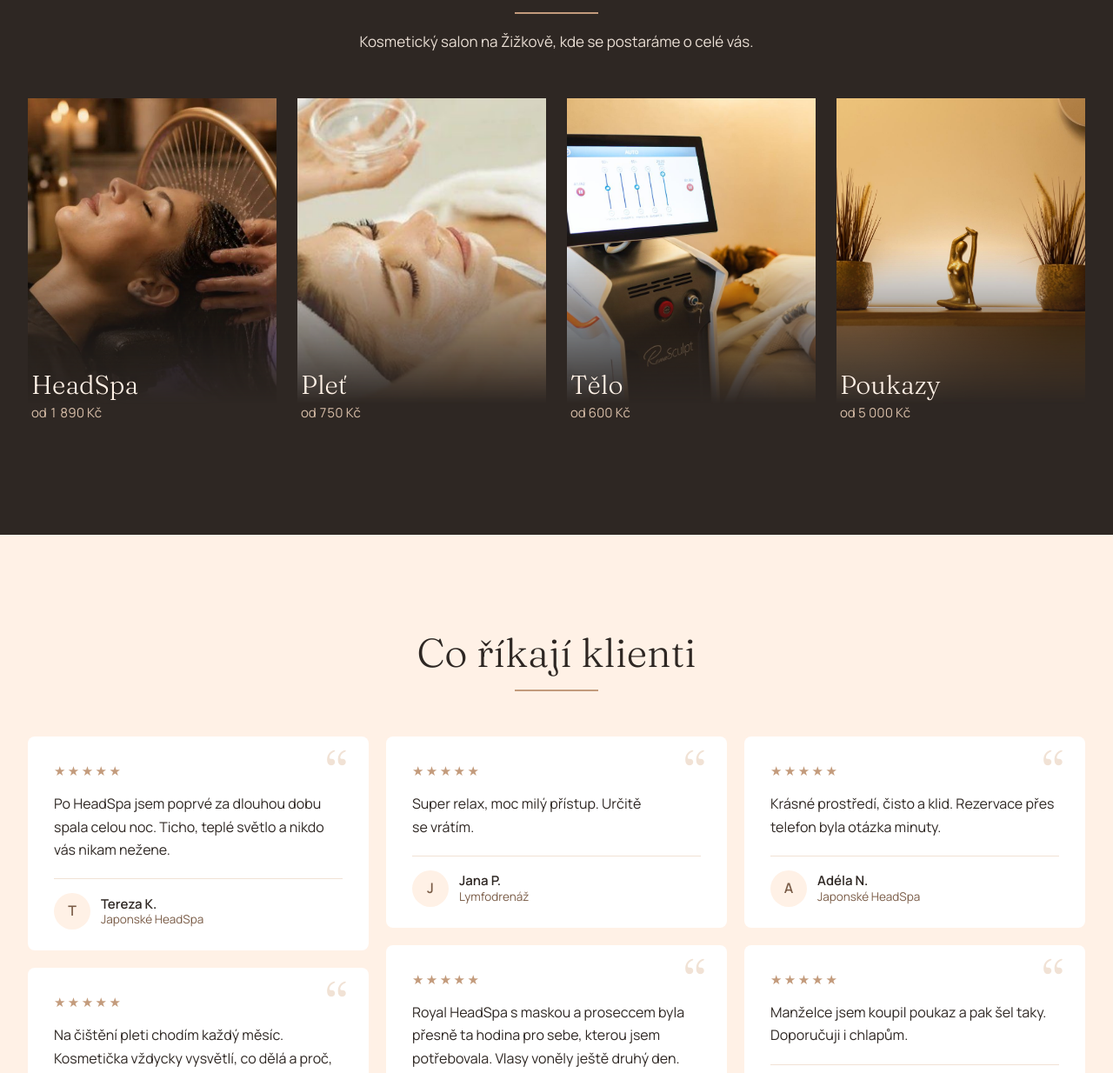
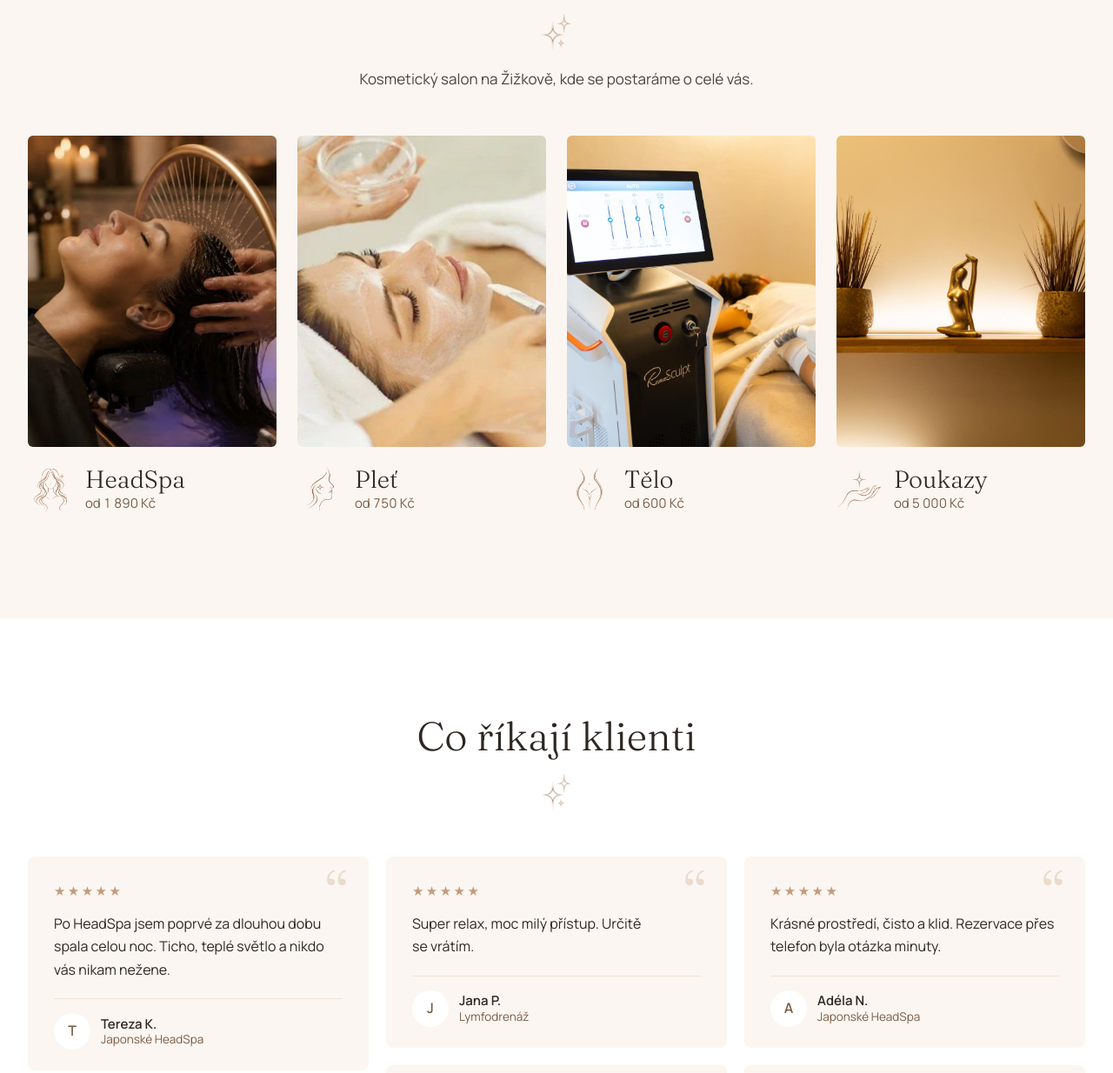
Before and after one commit to oliverhuml12-oss/prestige_beauty, a plain HTML site: page public/index.html in a window 1280 px wide. Shown: the part 924-2158 px from the top of the page at 87% size. Drawn offline with Linux system fonts and the light colour scheme.

Commit message:
Lighten homepage A and add line icons
- Services, reviews, about and footer move from dark brown to white and cream
- Lighter hero shade, softer dark buttons, hairline under the header
- Service cards: photo on top, line icon, name and price below
- Line icons (transparent PNGs) replace the heading bars and mark each service
- PRESTIGE wordmark in Archivo Light with wider tracking

Co-Authored-By: Claude Opus 5.5 <noreply@anthropic.com>
Claude-Session: https://claude.ai/code/session_01R1HoLpxqtvcMH74PHk9ztB

```diff
--- a/public/index.html
+++ b/public/index.html
@@ -6,11 +6,11 @@
   <title>Prestige Beauty Salon · Kosmetika a HeadSpa na Žižkově</title>
   <meta name="description" content="Kosmetický salon na Žižkově. Japonské HeadSpa, péče o pleť, tělo a regenerace, dárkové poukazy. Husitská 106/1, Praha 3.">
   <meta name="robots" content="noindex">
-  <meta name="theme-color" content="#2E2723">
+  <meta name="theme-color" content="#FFFFFF">
   <link rel="icon" type="image/png" href="assets/logo.png">
   <link rel="preconnect" href="https://fonts.googleapis.com">
   <link rel="preconnect" href="https://fonts.gstatic.com" crossorigin>
-  <link rel="stylesheet" href="https://fonts.googleapis.com/css2?family=Archivo:wdth,wght@125,600&family=Fraunces:opsz,wght@9..144,300&family=Manrope:wght@400;500;600&display=swap">
+  <link rel="stylesheet" href="https://fonts.googleapis.com/css2?family=Archivo:wdth,wght@125,300&family=Fraunces:opsz,wght@9..144,300&family=Manrope:wght@400;500;600&display=swap">
   <link rel="stylesheet" href="styles.css">
 </head>
 <body>
@@ -85,25 +85,25 @@
       <div class="wrap">
         <div class="section-head">
           <h2 id="sluzby-title">Hlava. Pleť. Tělo.</h2>
-          <span class="section-head__bar" aria-hidden="true"></span>
+          <img class="section-head__icon" src="assets/icons/jiskry.png" alt="" width="294" height="360">
           <p>Kosmetický salon na Žižkově, kde se postaráme o&nbsp;celé vás.</p>
         </div>
         <ul class="cats">
           <li><a class="cat" href="#kontakt">
             <img src="assets/headspa.jpg" alt="" style="object-position: 30% 50%" loading="lazy">
-            <span class="cat__text"><span class="cat__name">HeadSpa</span><span class="cat__price">od&nbsp;1&nbsp;890&nbsp;Kč</span></span>
+            <span class="cat__text"><img class="cat__icon" src="assets/icons/vlasy.png" alt="" width="276" height="360" loading="lazy"><span class="cat__name">HeadSpa</span><span class="cat__price">od&nbsp;1&nbsp;890&nbsp;Kč</span></span>
           </a></li>
           <li><a class="cat" href="#kontakt">
             <img src="assets/plet.jpg" alt="" loading="lazy">
-            <span class="cat__text"><span class="cat__name">Pleť</span><span class="cat__price">od&nbsp;750&nbsp;Kč</span></span>
+            <span class="cat__text"><img class="cat__icon" src="assets/icons/plet.png" alt="" width="229" height="360" loading="lazy"><span class="cat__name">Pleť</span><span class="cat__price">od&nbsp;750&nbsp;Kč</span></span>
           </a></li>
           <li><a class="cat" href="#kontakt">
             <img src="assets/telo.jpg" alt="" style="object-position: 35% 50%" loading="lazy">
-            <span class="cat__text"><span class="cat__name">Tělo</span><span class="cat__price">od&nbsp;600&nbsp;Kč</span></span>
+            <span class="cat__text"><img class="cat__icon" src="assets/icons/telo.png" alt="" width="216" height="360" loading="lazy"><span class="cat__name">Tělo</span><span class="cat__price">od&nbsp;600&nbsp;Kč</span></span>
           </a></li>
           <li><a class="cat" href="#kontakt">
             <img src="assets/detail.jpg" alt="" loading="lazy">
-            <span class="cat__text"><span class="cat__name">Poukazy</span><span class="cat__price">od&nbsp;5&nbsp;000&nbsp;Kč</span></span>
+            <span class="cat__text"><img class="cat__icon" src="assets/icons/ruka.png" alt="" width="360" height="325" loading="lazy"><span class="cat__name">Poukazy</span><span class="cat__price">od&nbsp;5&nbsp;000&nbsp;Kč</span></span>
           </a></li>
         </ul>
       </div>
@@ -113,7 +113,7 @@
       <div class="wrap">
         <div class="section-head">
           <h2 id="recenze-title">Co říkají klienti</h2>
-          <span class="section-head__bar" aria-hidden="true"></span>
+          <img class="section-head__icon" src="assets/icons/jiskry.png" alt="" width="294" height="360">
         </div>
         <!-- Ukázkové recenze: před spuštěním nahradit skutečnými recenzemi z Google. -->
         <div class="reviews__fade">
@@ -135,6 +135,7 @@
     <section class="about" id="salon" aria-labelledby="salon-title">
       <img class="about__img" src="assets/recepce.jpg" alt="Recepce salonu Prestige" loading="lazy">
       <div class="about__body" id="kontakt">
+        <img class="about__icon" src="assets/icons/prostor.png" alt="" width="212" height="360" loading="lazy">
         <h2 id="salon-title">O&nbsp;salonu</h2>
         <p>Malý salon, který vedou partneři v&nbsp;práci i&nbsp;v&nbsp;životě. Teplé světlo, ticho a&nbsp;čas jen pro vás.</p>
         <address>
--- a/public/styles.css
+++ b/public/styles.css
@@ -8,6 +8,7 @@
   --linen: #FFF1E6;
   --linen-line: #F1E2D5;
   --sand: #E9DED4;
+  --cream: #FBF6F1;
   --white: #FFFFFF;
   --serif: "Fraunces", Georgia, serif;
   --sans: "Manrope", system-ui, sans-serif;
@@ -34,8 +35,7 @@ p, blockquote { text-wrap: pretty; }
 a { color: inherit; }
 a, button { -webkit-tap-highlight-color: transparent; }
 a:focus-visible, button:focus-visible { outline: 2px solid var(--taupe-deep); outline-offset: 3px; border-radius: 4px; }
-.hero a:focus-visible, .hero button:focus-visible,
-.services a:focus-visible, .site-footer a:focus-visible { outline-color: var(--linen); }
+.hero a:focus-visible, .hero button:focus-visible { outline-color: var(--linen); }
 ::selection { background: var(--linen-line); color: var(--ink); }
 
 .wrap { max-width: 1360px; margin: 0 auto; padding: 0 32px; }
@@ -58,17 +58,17 @@ a:focus-visible, button:focus-visible { outline: 2px solid var(--taupe-deep); ou
   transition: background .2s, color .2s, transform .2s;
 }
 .btn:active { transform: translateY(1px); }
-.btn--dark { background: var(--ink); color: var(--white); }
+.btn--dark { background: var(--ink-soft); color: var(--white); }
 .btn--light { background: var(--white); color: var(--ink); }
 .btn:hover { background: var(--taupe); color: var(--ink); }
 
 /* Header */
-.site-header { background: var(--white); position: sticky; top: 0; z-index: 5; }
+.site-header { background: rgba(255,255,255,.96); position: sticky; top: 0; z-index: 5; border-bottom: 1px solid var(--linen-line); }
 .site-header__inner { display: flex; align-items: center; gap: 40px; height: 80px; }
 .brand { display: flex; align-items: center; gap: 10px; text-decoration: none; }
 .brand img { height: 30px; width: auto; }
-.brand__word { font-family: var(--wide); font-stretch: 125%; font-weight: 600; font-size: 20px; letter-spacing: .04em; }
-.brand__word--light { color: var(--white); font-size: 16px; }
+.brand__word { font-family: var(--wide); font-stretch: 125%; font-weight: 300; font-size: 21px; letter-spacing: .16em; }
+.brand__word--light { font-size: 17px; }
 .site-nav { margin-left: auto; display: flex; gap: 36px; }
 .site-nav a { text-decoration: none; text-underline-offset: 6px; text-decoration-thickness: 1px; }
 .site-nav a:hover { text-decoration: underline; text-decoration-color: var(--taupe); }
@@ -82,7 +82,7 @@ a:focus-visible, button:focus-visible { outline: 2px solid var(--taupe-deep); ou
 .slide[hidden] { display: block; visibility: hidden; }
 .slide img { position: absolute; inset: 0; width: 100%; height: 100%; object-fit: cover; transform: scale(1.04); transition: transform 6s var(--ease); }
 .slide.is-active img { transform: scale(1); }
-.slide__shade { position: absolute; inset: 0; background: linear-gradient(0deg, rgba(46,39,35,.72) 0%, rgba(46,39,35,.18) 60%, rgba(46,39,35,0) 80%); }
+.slide__shade { position: absolute; inset: 0; background: linear-gradient(0deg, rgba(46,39,35,.6) 0%, rgba(46,39,35,.14) 55%, rgba(46,39,35,0) 75%); }
 .slide__body { position: absolute; left: 0; right: 0; bottom: 96px; display: flex; flex-direction: column; align-items: flex-start; gap: 14px; }
 .slide__title { margin: 0; font-family: var(--serif); font-weight: 300; font-size: 64px; line-height: 1; letter-spacing: -.015em; }
 .slide__body p { margin: 0; font-size: 17px; max-width: 34em; }
@@ -100,43 +100,39 @@ a:focus-visible, button:focus-visible { outline: 2px solid var(--taupe-deep); ou
 /* Section heads */
 .section-head { display: flex; flex-direction: column; align-items: center; text-align: center; gap: 18px; margin-bottom: 52px; }
 .section-head h2 { margin: 0; font-family: var(--serif); font-weight: 300; font-size: 46px; line-height: 1.05; }
-.section-head__bar { width: 96px; height: 2px; background: var(--taupe); }
+.section-head__icon { width: auto; height: 44px; }
 .section-head p { margin: 0; font-size: 17px; }
 
 /* Services */
-.services { background: var(--ink); color: var(--linen); padding: 112px 0 120px; }
-.services .section-head p { color: var(--sand); }
+.services { background: var(--cream); padding: 112px 0 120px; }
+.services .section-head p { color: var(--ink-soft); }
 .cats { list-style: none; margin: 0; padding: 0; display: grid; grid-template-columns: repeat(4, minmax(0, 1fr)); gap: 24px; }
-.cat { position: relative; display: block; aspect-ratio: 3 / 4; overflow: hidden; text-decoration: none; }
-.cat img {
-  position: absolute; inset: 0; width: 100%; height: 100%; object-fit: cover;
-  -webkit-mask-image: linear-gradient(180deg, #000 0%, #000 45%, transparent 92%);
-  mask-image: linear-gradient(180deg, #000 0%, #000 45%, transparent 92%);
-  transition: transform .8s var(--ease);
-}
-.cat:hover img { transform: scale(1.04); }
-.cat__text { position: absolute; left: 4px; right: 4px; bottom: 8px; display: flex; flex-direction: column; gap: 4px; }
-.cat__name { font-family: var(--serif); font-weight: 300; font-size: 30px; line-height: 1.1; color: var(--linen); transition: transform .5s var(--ease); }
-.cat:hover .cat__name { transform: translateY(-4px); }
-.cat__price { font-size: 15px; color: var(--taupe-light); font-variant-numeric: tabular-nums; }
+.cat { display: flex; flex-direction: column; gap: 22px; text-decoration: none; }
+.cat > img { width: 100%; aspect-ratio: 4 / 5; object-fit: cover; border-radius: 6px; transition: transform .8s var(--ease), box-shadow .8s var(--ease); }
+.cat:hover > img { transform: translateY(-4px); box-shadow: 0 24px 40px -28px rgba(46,39,35,.45); }
+.cat__text { display: grid; grid-template-columns: 52px minmax(0, 1fr); grid-template-rows: auto auto; column-gap: 14px; align-items: center; }
+.cat__icon { grid-row: span 2; width: 52px; height: 52px; object-fit: contain; }
+.cat__name { font-family: var(--serif); font-weight: 300; font-size: 28px; line-height: 1.1; color: var(--ink); }
+.cat__price { font-size: 15px; color: var(--taupe-deep); font-variant-numeric: tabular-nums; }
 
 /* Reviews */
-.reviews { background: var(--linen); padding: 112px 0 0; }
+.reviews { background: var(--white); padding: 112px 0 0; }
 .reviews__fade { position: relative; max-height: 720px; overflow: hidden; }
-.reviews__fade::after { content: ""; position: absolute; left: 0; right: 0; bottom: 0; height: 300px; background: linear-gradient(180deg, rgba(255,241,230,0) 0%, var(--linen) 85%); pointer-events: none; }
+.reviews__fade::after { content: ""; position: absolute; left: 0; right: 0; bottom: 0; height: 300px; background: linear-gradient(180deg, rgba(255,255,255,0) 0%, var(--white) 85%); pointer-events: none; }
 .reviews__wall { column-count: 3; column-gap: 20px; }
-.review { break-inside: avoid; margin: 0 0 20px; background: var(--white); border-radius: 8px; padding: 28px 30px 24px; position: relative; }
-.review::before { content: "“"; position: absolute; right: 24px; top: 8px; font-family: var(--serif); font-size: 72px; line-height: 1; color: var(--linen-line); }
+.review { break-inside: avoid; margin: 0 0 20px; background: var(--cream); border-radius: 8px; padding: 28px 30px 24px; position: relative; }
+.review::before { content: "“"; position: absolute; right: 24px; top: 8px; font-family: var(--serif); font-size: 72px; line-height: 1; color: #EADBCD; }
 .stars { color: var(--taupe); letter-spacing: .16em; font-size: 15px; }
 .review blockquote { margin: 12px 0 20px; line-height: 1.65; }
 .review figcaption { display: flex; align-items: center; gap: 12px; padding-top: 16px; border-top: 1px solid var(--linen-line); }
 .review figcaption > span:last-child { display: flex; flex-direction: column; line-height: 1.3; }
 .review figcaption b { font-weight: 600; font-size: 15px; }
 .review figcaption b + span { font-size: 13.5px; color: var(--taupe-deep); }
-.avatar { flex: none; width: 42px; height: 42px; border-radius: 50%; background: var(--linen); color: var(--taupe-deep); font-weight: 600; display: grid; place-items: center; }
+.avatar { flex: none; width: 42px; height: 42px; border-radius: 50%; background: var(--white); color: var(--taupe-deep); font-weight: 600; display: grid; place-items: center; }
 
 /* About */
-.about { display: grid; grid-template-columns: minmax(0, 1fr) minmax(0, 1fr); }
+.about { display: grid; grid-template-columns: minmax(0, 1fr) minmax(0, 1fr); background: var(--cream); }
+.about__icon { width: auto; height: 72px; margin-bottom: 4px; }
 .about__img { width: 100%; height: 600px; object-fit: cover; }
 .about__body { display: flex; flex-direction: column; justify-content: center; align-items: flex-start; gap: 18px; padding: 64px clamp(24px, 6vw, 96px); scroll-margin-top: 80px; }
 .about__body h2 { margin: 0; font-family: var(--serif); font-weight: 300; font-size: 46px; line-height: 1.05; }
@@ -147,7 +143,7 @@ a:focus-visible, button:focus-visible { outline: 2px solid var(--taupe-deep); ou
 .about__body .btn { margin-top: 8px; }
 
 /* Footer */
-.site-footer { background: var(--ink); color: var(--sand); }
+.site-footer { background: var(--white); color: var(--ink-soft); border-top: 1px solid var(--linen-line); }
 .site-footer__inner { display: flex; justify-content: space-between; align-items: center; gap: 20px; flex-wrap: wrap; padding-top: 36px; padding-bottom: 36px; font-size: 14px; }
 .site-footer__links { display: flex; gap: 24px; flex-wrap: wrap; }
 
@@ -165,7 +161,10 @@ section[id] { scroll-margin-top: 80px; }
   .services { padding-bottom: 88px; }
   .section-head h2, .about__body h2 { font-size: 36px; }
   .cats { grid-template-columns: repeat(2, minmax(0, 1fr)); gap: 16px; }
-  .cat__name { font-size: 24px; }
+  .cat__name { font-size: 22px; }
+  .cat__text { grid-template-columns: 40px minmax(0, 1fr); column-gap: 10px; }
+  .cat__icon { width: 40px; height: 40px; }
+  .cat { gap: 14px; }
   .reviews__wall { column-count: 1; }
   .about { grid-template-columns: minmax(0, 1fr); }
   .about__img { height: 360px; }
@@ -174,6 +173,6 @@ section[id] { scroll-margin-top: 80px; }
 
 @media (prefers-reduced-motion: reduce) {
   html { scroll-behavior: auto; }
-  .slide, .slide img, .cat img, .cat__name, .btn { transition: none; }
+  .slide, .slide img, .cat > img, .btn { transition: none; }
   .slide img { transform: none; }
 }
```
Also changed, not shown: public/assets/icons/jiskry.png (added), public/assets/icons/plet.png (added), public/assets/icons/pred-po.png (added), public/assets/icons/prostor.png (added), public/assets/icons/ruka.png (added), public/assets/icons/telo.png (added), public/assets/icons/vlasy.png (added).
